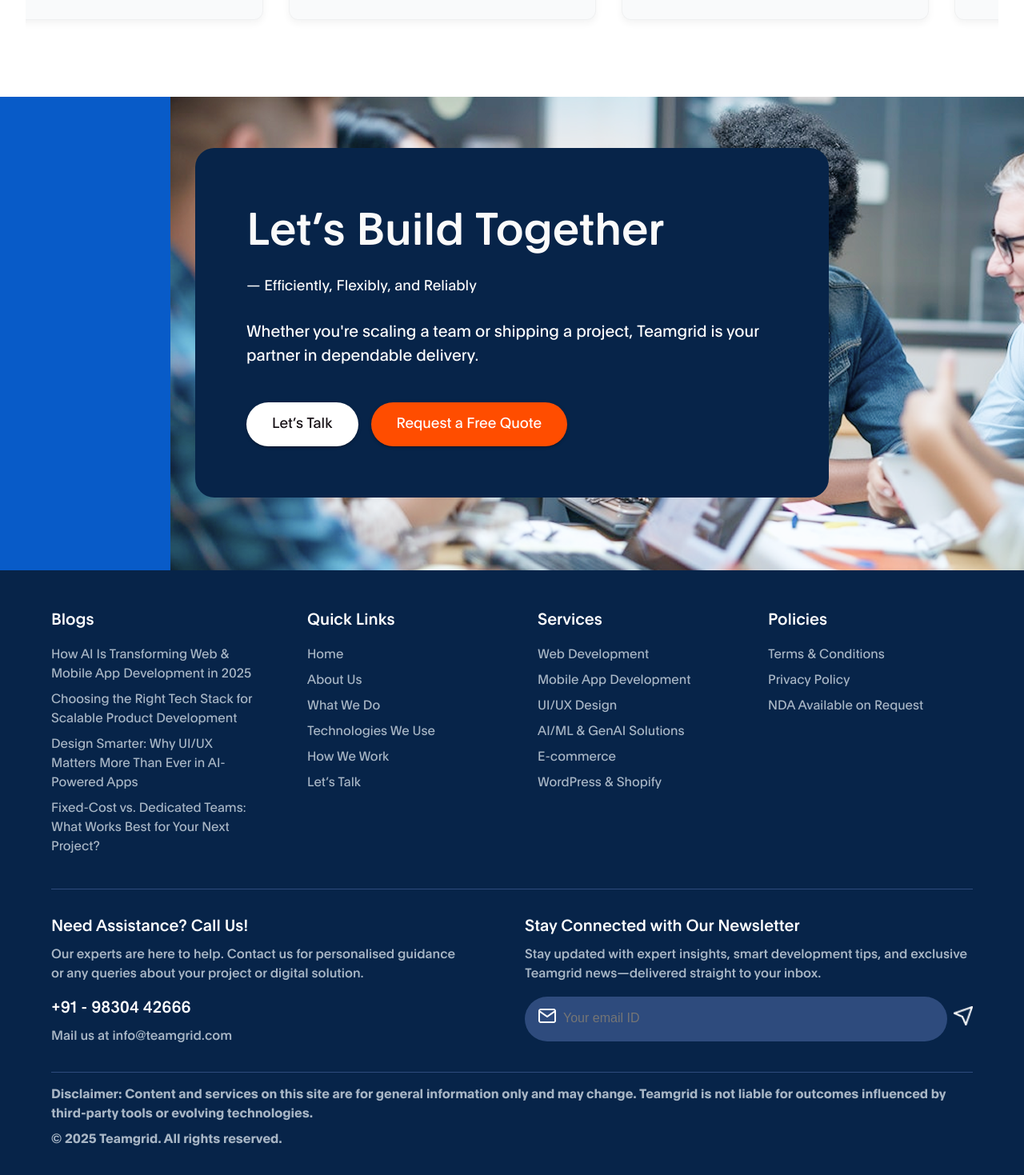
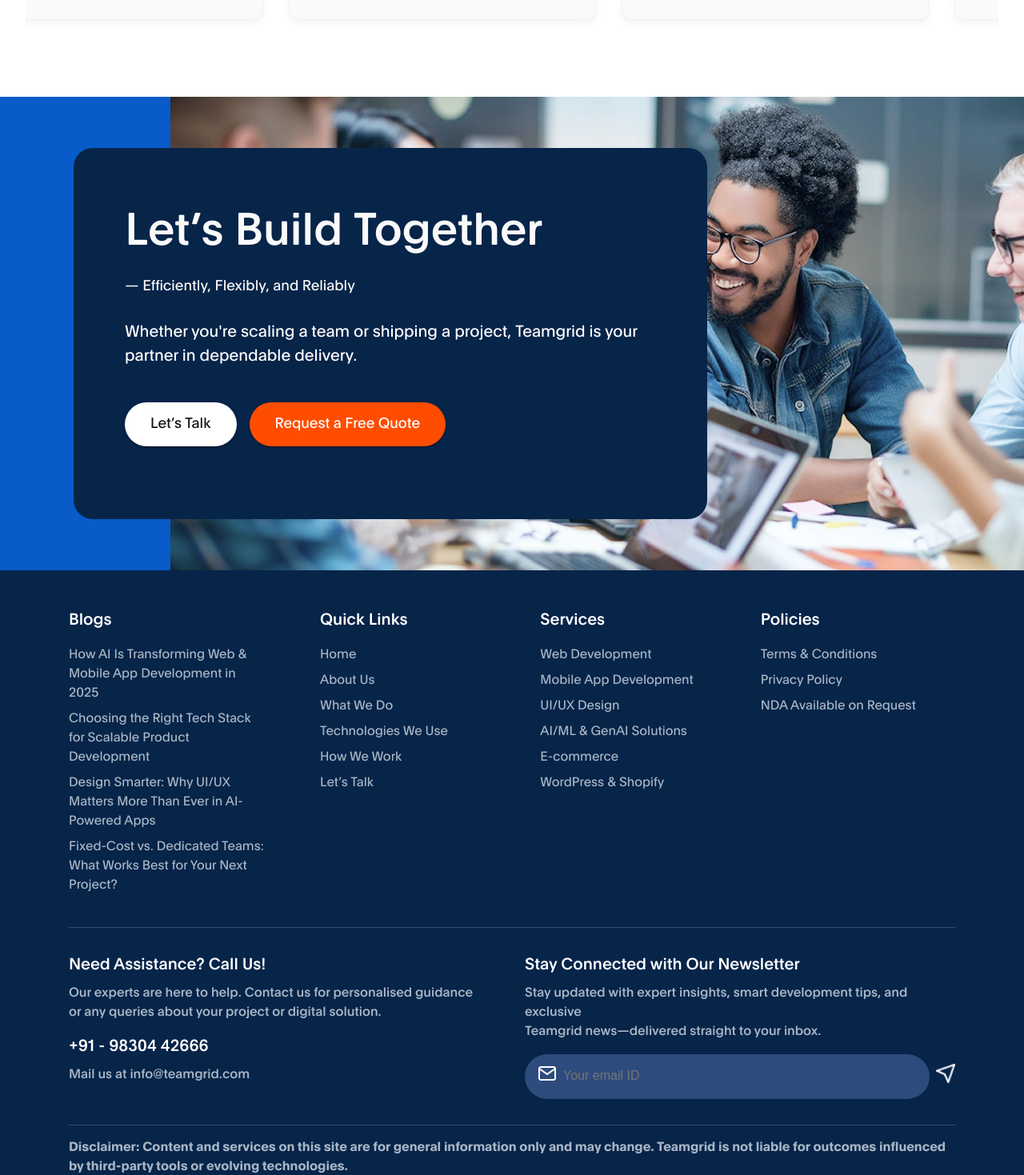
Before and after one commit to Teamgrid-Solutions-Private-Limited/TeamGridWebPage-Ui, a React (Vite) app in the folder teamgridWeb/: page / in a window 1280 px wide. Shown: the part 5006-6475 px from the top of the page at 80% size. Built offline with nearby package versions, Linux system fonts and the light colour scheme; the HTML template or start-up script is replaced by a standard one.

Commit message:
improved responsivenes

```diff
--- a/teamgridWeb/src/components/Footer.jsx
+++ b/teamgridWeb/src/components/Footer.jsx
@@ -18,8 +18,10 @@ const Footer = () => {
       <Box
         sx={{
           maxWidth: "1440px",
-          mx: "auto",
-          px: { xs: 2, sm: 3, md: 6 },
+          mx: {lg:"70px",xl:"100px"}, // default left offset
+          "@media (min-width: 2000px)": {
+            mx: "auto", // center if screen is zoomed out / ultra wide
+          },
         }}
       >
         {/* Top Row */}
--- a/teamgridWeb/src/components/LetsBuildTogether.jsx
+++ b/teamgridWeb/src/components/LetsBuildTogether.jsx
@@ -12,8 +12,11 @@ const LetsBuildTogether = () => {
         backgroundSize: "cover",
         backgroundPosition: "center",
         display: "flex",
-        alignItems: "flex-start",
-        justifyContent: "flex-start",
+        justifyContent: {
+          xs: "center", // center on phones
+          md: "center", // maybe center on tablets
+          lg: "flex-start", // align children to left on desktops
+        },
         p: { xs: 2, md: 8 },
         position: "relative",
       }}
@@ -30,9 +33,10 @@ const LetsBuildTogether = () => {
           flexDirection: "column",
           gap: "10px",
           color: "#fff",
-          // ml: { xs: 0, sm:0 , md:0 , lg:1 , xl:7},
-          mx:"auto",
-
+          mx: {lg:"28px",xl:"50px"}, // default left offset
+          "@media (min-width: 2000px)": {
+            mx: "auto", // center if screen is zoomed out / ultra wide
+          },
         }}
       >
         <Typography
@@ -48,7 +52,6 @@ const LetsBuildTogether = () => {
         <Typography
           variant="subtitle1"
           sx={{
-
             fontSize: { xs: "16px", md: "18px" },
             fontWeight: "400",
             color: "#FAFAFA",
--- a/teamgridWeb/src/components/whatwedo/Need.jsx
+++ b/teamgridWeb/src/components/whatwedo/Need.jsx
@@ -50,7 +50,10 @@ const Need = () => {
           gap: "10px",
           color: "#fff",
           // ml: { xs: 0, sm: 0, md: 0, lg: 1, xl: 7 },
-          mx:"auto",
+          mx: { lg: "28px", xl: "50px" }, // default left offset
+          "@media (min-width: 2000px)": {
+            mx: "auto", // center if screen is zoomed out / ultra wide
+          },
           position: "relative",
           zIndex: 1,
         }}
```
